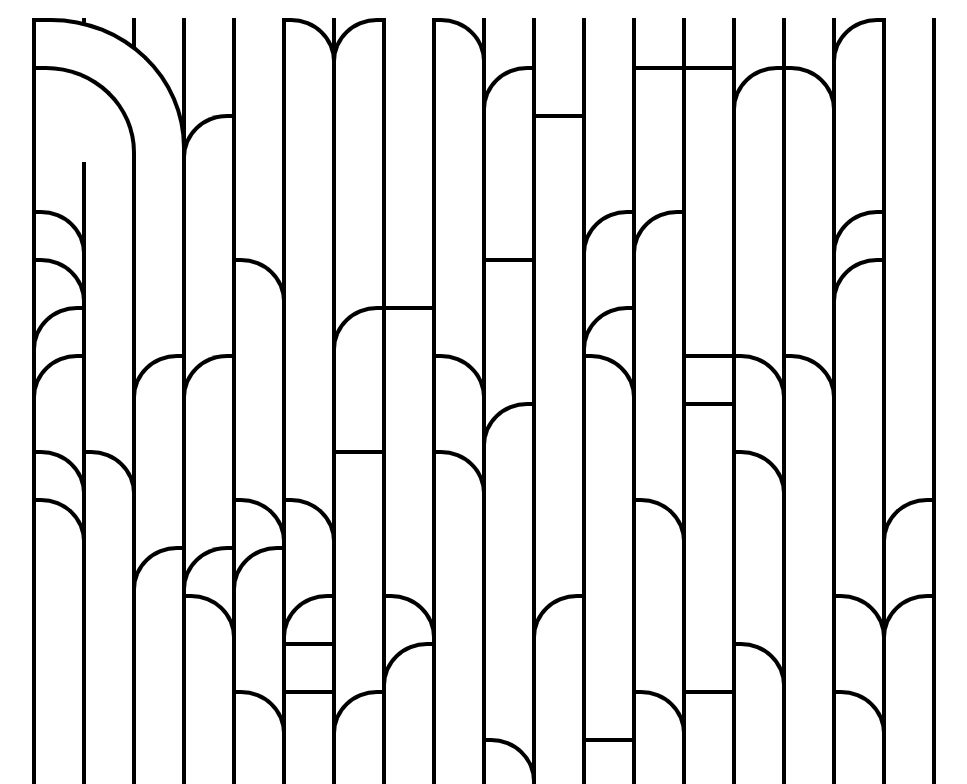
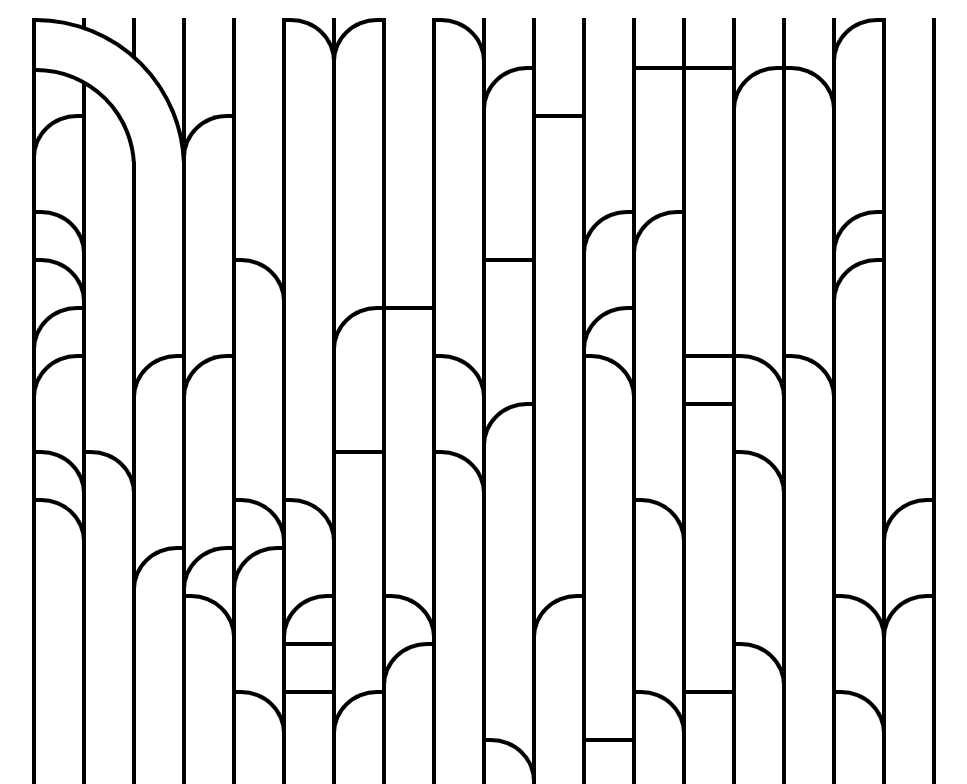
Before and after one commit to lapaset/beach, a Next.js app: page / in a window 1280 px wide. Shown: the top 784 px of the page, without its empty margins (34-1001 px from the left). Built offline with nearby package versions, Linux system fonts and the light colour scheme.

Commit message:
Add test curve size 3x3

```diff
--- a/components/Cell/Cell.tsx
+++ b/components/Cell/Cell.tsx
@@ -16,6 +16,8 @@ export interface CellProps {
   marginLeft?: string
   marginRight?: string
   marginTop?: string
+  outline?: string
+  outlineOffset?: string
   width?: string
 }
 
@@ -37,6 +39,8 @@ const Item = styled.div<CellProps>`
   margin-left: ${({marginLeft}) => marginLeft};
   margin-right: ${({marginRight}) => marginRight};
   margin-top: ${({marginTop}) => marginTop};
+  outline: ${({outline}) => outline};
+  outline-offset: ${({outlineOffset}) => outlineOffset};
   width: ${({width}) => width};
 `
 
--- a/components/Grid/grid.module.scss
+++ b/components/Grid/grid.module.scss
@@ -7,7 +7,6 @@
   grid-template-rows: repeat(20, 48px);
   gap: 0 4px;
   background: black;
-  z-index: -1;
 }
 
 .grid {
@@ -22,11 +21,12 @@
 
 .test-grid {
   position: absolute;
-  top: 20px;
-  left: 20px;
+  top: 18px;
+  left: 70px;
   display: grid;
-  grid-template-columns: repeat(4, 46px);
+  grid-template-columns: repeat(3, 46px);
   grid-template-rows: repeat(3, 48px);
   gap: 0 4px;
   z-index: 2;
+  overflow: hidden;
 }
--- a/pages/index.tsx
+++ b/pages/index.tsx
@@ -13,29 +13,20 @@ interface Shape {
 
 const testCells = [
   {
-    name: "topRightRounded",
+    name: "topRightRounded3x3",
     item: {
-      background: "white",
-      borderRight: "4px solid black",
-      borderTop: "4px solid black",
-      borderRadius: "0 90% 0 0",
-      gridColumn: "2 / 5",
+      background: "transparent",
+      borderRight: "54px solid black",
+      borderTop: "54px solid black",
+      outline: "46px solid white",
+      outlineOffset: "-50px",
+      borderRadius: "90%",
+      gridColumn: "1 / 4",
       gridRow: "1 / 4",
-      marginTop: "-2px",
-      width: "150px"
-    }
-  },
-  {
-    name: "topRightRounded",
-    item: {
-      borderRight: "4px solid black",
-      borderTop: "4px solid black",
-      borderRadius: "0 90% 0 0",
-      gridColumn: "2 / 4",
-      gridRow: "2 / 4",
-      marginTop: "-2px",
-      width: "100px",
-      zIndex: "200"
+      marginTop: "-2",
+      marginLeft: "-150px",
+      width: "300px",
+      height: "300px"
     }
   }
 ]
```
